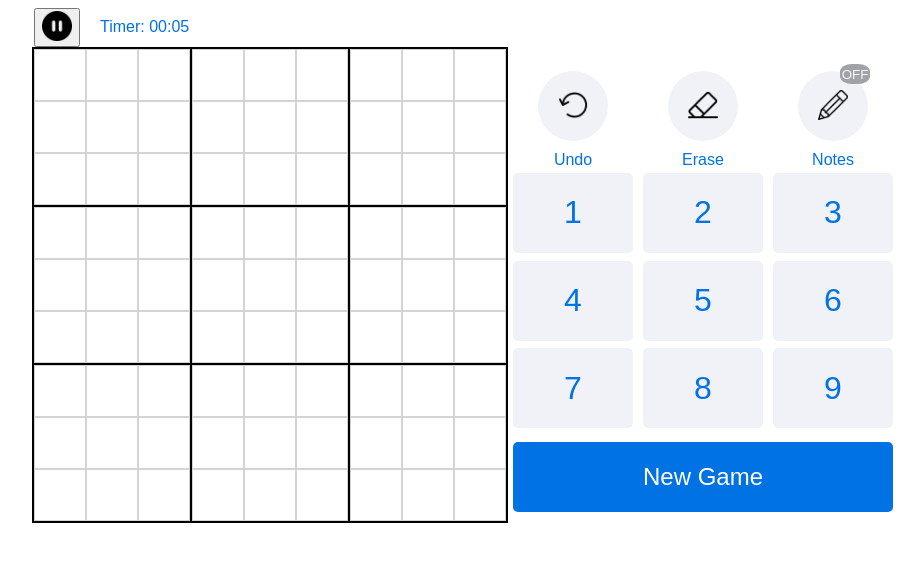
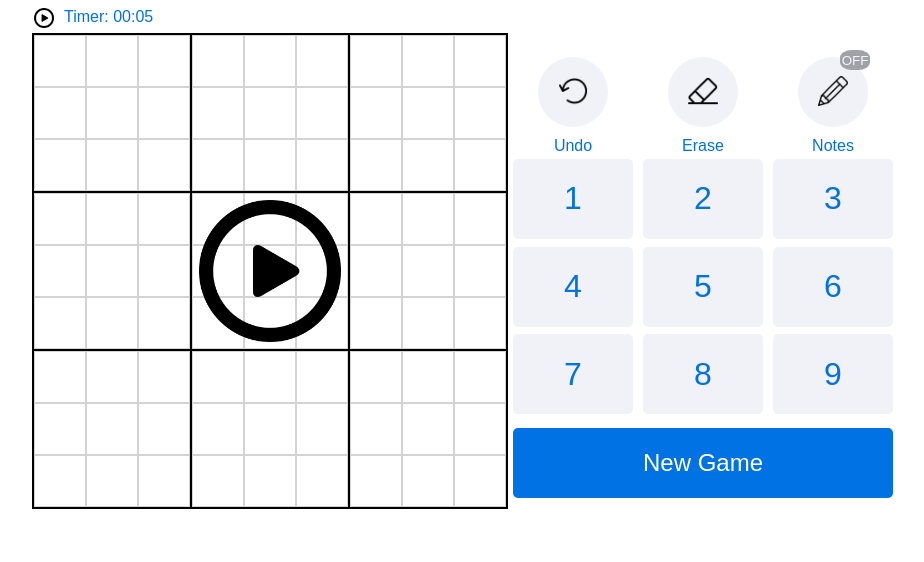
Before and after one commit to georgerusu017/Sudoku_web, a plain HTML site: page index.html in a window 1280 px wide. Both pictures are taken after a click on the button 223 px from the left and 27 px from the top of the page. Shown: the whole page, without its empty margins (166-1090 px from the left). Drawn offline with Linux system fonts and the light colour scheme.

Commit message:
Co-authored-by: Stefan Turdean <StefanTurdean@users.noreply.github.com>

```diff
--- a/app.js
+++ b/app.js
@@ -6,4 +6,3 @@ createLayout();
 addEventListeners();
 
 state.startNewGame();
-// state.startTimer();
--- a/constants.js
+++ b/constants.js
@@ -12,7 +12,8 @@ const LAYOUT_ID = Object.freeze({
     table: "table",
     control: "control",
     controlButtons: "control-buttons",
-    numpad: "numbpad"
+    numpad: "numbpad",
+    pauseScreen: "pause-screen"
 })
 const CONTROL_ID = Object.freeze({
     undoButton: "undoButton",
--- a/services/eventHandler.service.js
+++ b/services/eventHandler.service.js
@@ -1,5 +1,5 @@
 
-import { CONTROL_ID, ARROW_KEY } from '../constants.js';
+import { CONTROL_ID, ARROW_KEY, LAYOUT_ID } from '../constants.js';
 import state from '../state/State.js';
 import { Cell } from "../state/Cell.js";
 
@@ -188,6 +188,10 @@ function addButtonsListeners() {
             state.isNotesEnabled = true;
         }
     });
+
+    document.querySelector(`#${LAYOUT_ID.pauseScreen}`).addEventListener('click', () => {
+        if (state.resumeTimer()) return
+    });
 }
 
 function undo (){
--- a/services/layout.service.js
+++ b/services/layout.service.js
@@ -39,9 +39,9 @@ function createLayoutElements(parentElement, ...childElements) {
     });
 }
 
-function createNotesButton(){
+function createNotesButton() {
     createButtonWithLabelAndImg(CONTROL_ID.notesButton, "round_buttons", "notes-div", "./images/pencil.png", "control_text", "Notes")
-    createLayoutElements(CONTROL_ID.notesButton,"notesToggle");
+    createLayoutElements(CONTROL_ID.notesButton, "notesToggle");
     state.notesHtml = document.getElementById("notesButton");
     state.notesToggleHtml = document.getElementById("notesToggle");
 }
@@ -50,7 +50,7 @@ function createRoundButtons() {
 
     createButtonWithLabelAndImg(CONTROL_ID.undoButton, "round_buttons", "undo-div", "./images/undo.png", "control_text", "Undo")
     createButtonWithLabelAndImg(CONTROL_ID.eraseButton, "round_buttons", "erase-div", "./images/eraser.png", "control_text", "Erase")
-    createButtonWithLabelAndImg(CONTROL_ID.playOrPause, "play_pause", LAYOUT_ID.timerControl, "./images/pause.png")
+    addButton(CONTROL_ID.playOrPause, "play_pause", LAYOUT_ID.timerControl, '')
     createNotesButton();
 
 }
@@ -66,12 +66,12 @@ export function createLayout() {
     createLayoutElements(LAYOUT_ID.timerControl, LAYOUT_ID.timer)
     createLayoutElements("app", LAYOUT_ID.game);
     createLayoutElements("game", LAYOUT_ID.table, LAYOUT_ID.control);
+    addDiv(LAYOUT_ID.pauseScreen, LAYOUT_ID.table, "hidden");
     createLayoutElements("control", LAYOUT_ID.controlButtons, "numbpad");
     createLayoutElements(LAYOUT_ID.controlButtons, "undo-div", "erase-div", "notes-div");
     createRoundButtons();
     createNumberButtons();
     addButton("newGame", "newGame", "numbpad", "New Game");
-
     createSudokuGrid(`-empty`, ` hidden`);
     createSudokuGrid();
 }
--- a/state/State.js
+++ b/state/State.js
@@ -82,12 +82,16 @@ class StateManager {
                 document.getElementById(`Square-${i}`).classList.add(`hidden`)
                 document.getElementById(`Square-${i}-empty`).classList.remove(`hidden`)
             }
+            document.getElementById("pause-screen").classList.remove(`hidden`)
+            document.getElementById("play-or-pause").classList.add(`transform-to-play`)
         } else {
             this.#initTimer();
             for (let i = 0; i < 9; i++) {
                 document.getElementById(`Square-${i}`).classList.remove(`hidden`)
                 document.getElementById(`Square-${i}-empty`).classList.add(`hidden`)
             }
+            document.getElementById("pause-screen").classList.add(`hidden`)
+            document.getElementById("play-or-pause").classList.remove(`transform-to-play`)
         }
     }
 
--- a/style.css
+++ b/style.css
@@ -23,6 +23,32 @@ body {
   margin-left: 8px;
   border-style: solid;
   border-width: 0.5px;
+  position: relative;
+}
+
+#pause-screen {
+  position: absolute;
+  width: 100%;
+  height: 100%;
+  background-image: url('/images/play-button.png');
+  background-size: 30%;
+  background-repeat: no-repeat;
+  background-position: center;
+}
+
+.play_pause{
+  width: 20px;
+  height: 20px;
+  background-image: url('/images/pause.png');
+  background-size: contain;
+  background-repeat: no-repeat;
+  background-position: center;
+  border: none;
+  background-color: transparent;
+}
+
+.transform-to-play{
+  background-image: url('/images/play-button.png');
 }
 
 #control {
@@ -35,8 +61,7 @@ body {
 }
 
 #timer {
-  width: 860px;
-  margin: 0 20px 0 20px;
+  margin: 0 10px;
   height: 20px;
   display: flex;
   flex-wrap: wrap;
@@ -47,9 +72,10 @@ body {
   display: flex;
   flex-direction: row-reverse;
   align-items: center;
+  justify-content: center;
   margin-left: 10px;
+  margin-bottom: 5px;
 }
-
 
 .Square {
   display: grid;
```
